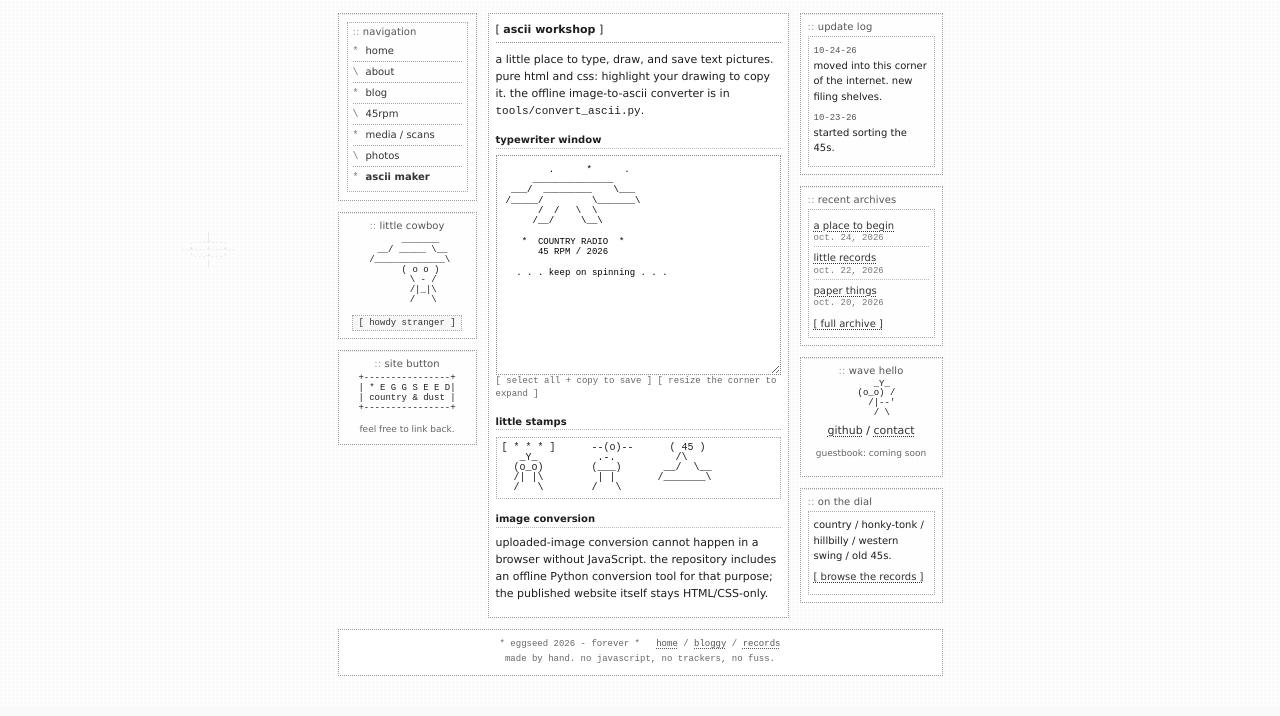
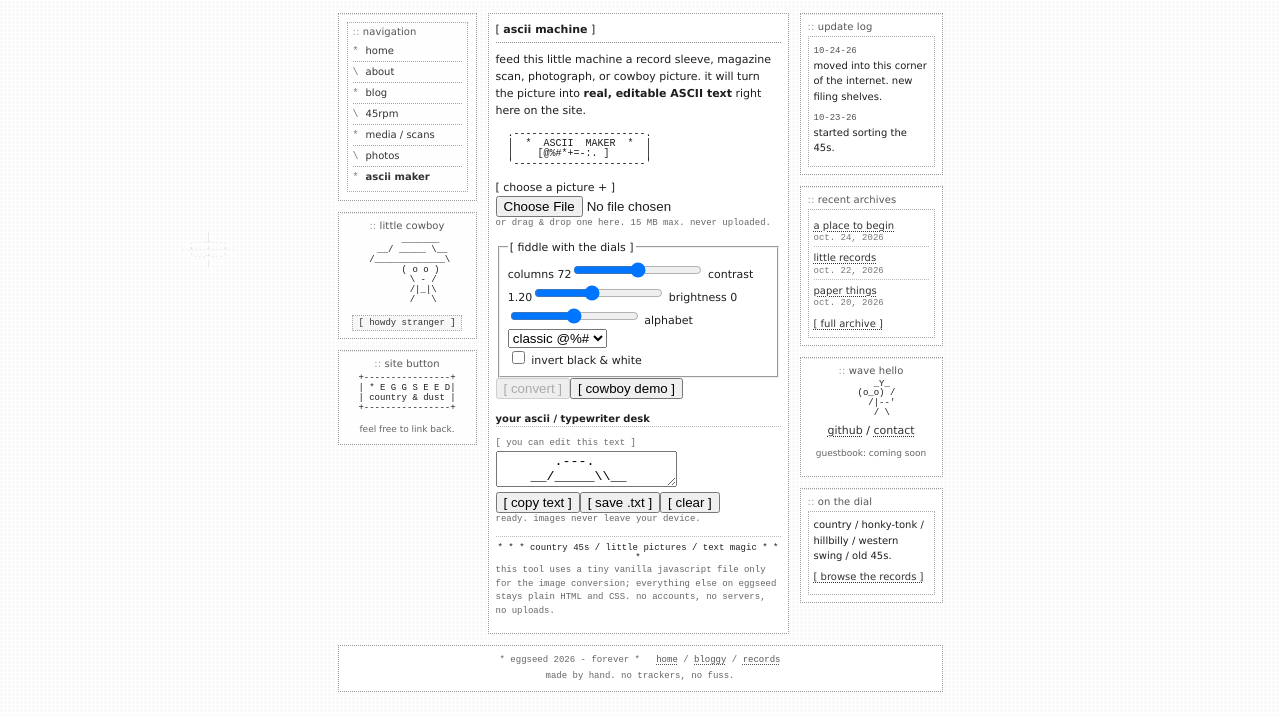
Before and after one commit to eggseed1/eggseed, a plain HTML site: page ascii.html in a window 1280 px wide. Shown: the part 130-846 px from the top of the page. Drawn offline with Linux system fonts and the light colour scheme.

Commit message:
Embed self-hosted ASCII image maker with homepage entry point: ascii.html

```diff
--- a/ascii.html
+++ b/ascii.html
@@ -1,6 +1,6 @@
 <!doctype html>
 <html lang="en"><head><meta charset="utf-8"><meta name="viewport" content="width=device-width,initial-scale=1"><meta name="color-scheme" content="light"><meta name="description" content="eggseed, a personal archive of country music, 45 rpm records, old paper, and little notes."><title>ascii maker | eggseed</title><link rel="stylesheet" href="style.css"></head>
-<body><span class="tiny-clock">10.24.26</span>
+<body class="maker-page"><span class="tiny-clock">10.24.26</span>
 <pre class="background-star left" aria-hidden="true">           |
        .---+---.
      --+---+---+--
@@ -35,21 +35,44 @@
 | * E G G S E E D|
 | country &amp; dust |
 +----------------+</pre><span class="side-caption">feel free to link back.</span></section></aside>
-<main class="center-col" id="content"><div class="centerframe"><h1 class="section-head">ascii workshop</h1><p>a little place to type, draw, and save text pictures. pure html and css: highlight your drawing to copy it. the offline image-to-ascii converter is in <code>tools/convert_ascii.py</code>.</p><h2 class="subhead">typewriter window</h2><textarea class="editor" aria-label="Editable ASCII canvas" spellcheck="false">        .      *      .
-     _______________
- ___/  _________    \___
-/_____/         \_______\
-      /  /   \  \
-     /__/     \__\
+<main class="center-col" id="content"><div class="centerframe">
+<h1 class="section-head">ascii machine</h1>
+<p>feed this little machine a record sleeve, magazine scan, photograph, or cowboy picture. it will turn the picture into <b>real, editable ASCII text</b> right here on the site.</p>
+<pre class="maker-banner" aria-hidden="true">  .----------------------.
+  |  *  ASCII  MAKER  *  |
+  |    [@%#*+=-:. ]      |
+  '----------------------'</pre>
+<div class="maker-drop" id="ascii-drop">
+  <label for="ascii-file">[ choose a picture + ]</label>
+  <input type="file" id="ascii-file" accept="image/png,image/jpeg,image/webp,image/gif,image/bmp,image/avif">
+  <p class="note">or drag &amp; drop one here. 15 MB max. never uploaded.</p>
+</div>
+<fieldset class="maker-settings"><legend>[ fiddle with the dials ]</legend>
+  <div class="maker-settings-grid">
+    <label>columns <output id="ascii-width-value" for="ascii-width">72</output><input type="range" id="ascii-width" min="24" max="120" step="2" value="72"></label>
+    <label>contrast <output id="ascii-contrast-value" for="ascii-contrast">1.20</output><input type="range" id="ascii-contrast" min="50" max="210" step="10" value="120"></label>
+    <label>brightness <output id="ascii-brightness-value" for="ascii-brightness">0</output><input type="range" id="ascii-brightness" min="-40" max="40" step="5" value="0"></label>
+    <label>alphabet <select id="ascii-charset"><option value="@%#*+=-:. ">classic @%#</option><option value="@#8&amp;o:*. ">darkroom</option><option value="#+-. ">simple ink</option><option value="10 ">binary / 10</option></select></label>
+  </div>
+  <label class="maker-invert"><input type="checkbox" id="ascii-invert"> invert black &amp; white</label>
+</fieldset>
+<div class="maker-actions"><button type="button" id="ascii-convert" disabled>[ convert ]</button><button type="button" id="ascii-demo">[ cowboy demo ]</button></div>
+<div class="maker-result-header"><h2 class="subhead">your ascii / typewriter desk</h2><span class="note">[ you can edit this text ]</span></div>
+<textarea class="maker-output" id="ascii-output" aria-label="Editable ASCII artwork" spellcheck="false" wrap="off" autocapitalize="off" autocomplete="off" autocorrect="off">       .---.
+    __/_____\\__
+   /___________\\
+       (o o)
+        \\_/
+      __/|\\__
+       /   \\
 
-   *  COUNTRY RADIO  *
-      45 RPM / 2026
-
-  . . . keep on spinning . . .</textarea><p class="note">[ select all + copy to save ] [ resize the corner to expand ]</p><h2 class="subhead">little stamps</h2><pre class="ascii-demo">[ * * * ]      --(o)--      ( 45 )
-   _Y_          .-.          /\
-  (o_o)        (___)       __/  \__
-  /| |\         | |       /_______\
-  /   \        /   \</pre><h2 class="subhead">image conversion</h2><p>uploaded-image conversion cannot happen in a browser without JavaScript. the repository includes an offline Python conversion tool for that purpose; the published website itself stays HTML/CSS-only.</p></div></main>
+     * HOWDY! *</textarea>
+<div class="maker-actions"><button type="button" id="ascii-copy">[ copy text ]</button><button type="button" id="ascii-download">[ save .txt ]</button><button type="button" id="ascii-clear">[ clear ]</button></div>
+<p class="note" role="status" aria-live="polite" id="ascii-status">ready.</p>
+<div class="stamp-strip">* * *  country 45s / little pictures / text magic  * * *</div>
+<p class="note">this tool uses a tiny vanilla javascript file only for the image conversion; everything else on eggseed stays plain HTML and CSS. no accounts, no servers, no uploads.</p>
+<noscript><p><b>javascript is off:</b> you can still edit the ASCII box by hand, but automatic picture conversion needs javascript enabled.</p></noscript>
+</div></main>
 <aside class="right-col" aria-label="updates and archives">
 <section class="panel rightbox"><h2 class="panel-label">update log</h2><div class="inner"><p><span class="date">10-24-26</span><br>moved into this corner of the internet. new filing shelves.</p><p><span class="date">10-23-26</span><br>started sorting the 45s.</p></div></section>
 <section class="panel rightbox"><h2 class="panel-label">recent archives</h2><div class="inner"><ul class="archive"><li><a href="blog/a-place-to-begin.html">a place to begin</a><small>oct. 24, 2026</small></li><li><a href="blog/little-records.html">little records</a><small>oct. 22, 2026</small></li><li><a href="blog/paper-things.html">paper things</a><small>oct. 20, 2026</small></li></ul><p style="margin:5px 0 0"><a href="blog.html">[ full archive ]</a></p></div></section>
@@ -59,5 +82,5 @@
     / \</pre><p><a href="https://github.com/eggseed1/eggseed">github</a> / <a href="about.html#contact">contact</a></p><p class="side-caption">guestbook: coming soon</p></section>
 <section class="panel rightbox"><h2 class="panel-label">on the dial</h2><div class="inner"><p>country / honky-tonk / hillbilly / western swing / old 45s.</p><p><a href="45rpm.html">[ browse the records ]</a></p></div></section></aside>
 </div>
-<footer class="footer">* eggseed 2026 - forever * &nbsp; <a href="index.html">home</a> / <a href="blog.html">bloggy</a> / <a href="45rpm.html">records</a><br>made by hand. no javascript, no trackers, no fuss.</footer>
-</div></body></html>
+<footer class="footer">* eggseed 2026 - forever * &nbsp; <a href="index.html">home</a> / <a href="blog.html">bloggy</a> / <a href="45rpm.html">records</a><br>made by hand. no trackers, no fuss.</footer>
+</div><script src="ascii-maker.js" defer></script></body></html>
```
